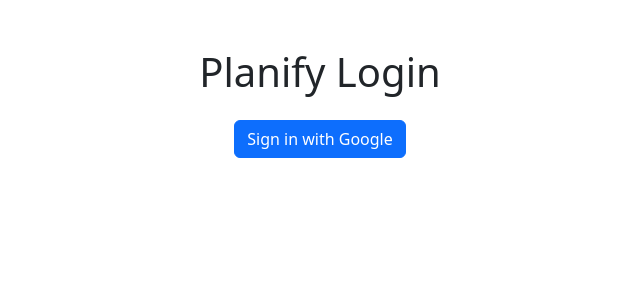
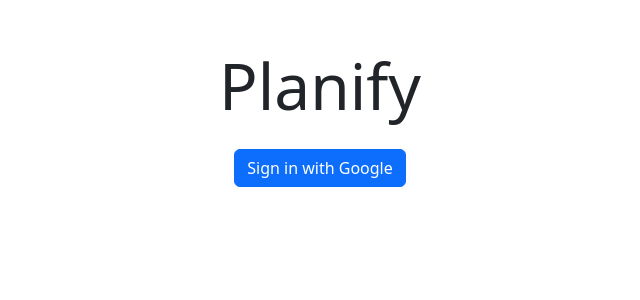
Before and after one commit to ParthP22/Planify, a Next.js app in the folder planify/: page /login in a window 1280 px wide. Shown: the top 300 px of the page, without its empty margins (320-960 px from the left). Built offline with nearby package versions, Linux system fonts and the light colour scheme; no server answers.

Commit message:
refactor: styled the title on the login page

```diff
--- a/planify/src/app/login/page.tsx
+++ b/planify/src/app/login/page.tsx
@@ -24,7 +24,7 @@ export default function LoginPage() {
 
   return (
     <div className="container mt-5 text-center">
-      <h1 className="mb-4">Planify Login</h1>
+      <h1 className="mb-4 display-3">Planify</h1>
 
       <button className="btn btn-primary" onClick={signIn}>
         Sign in with Google
```
